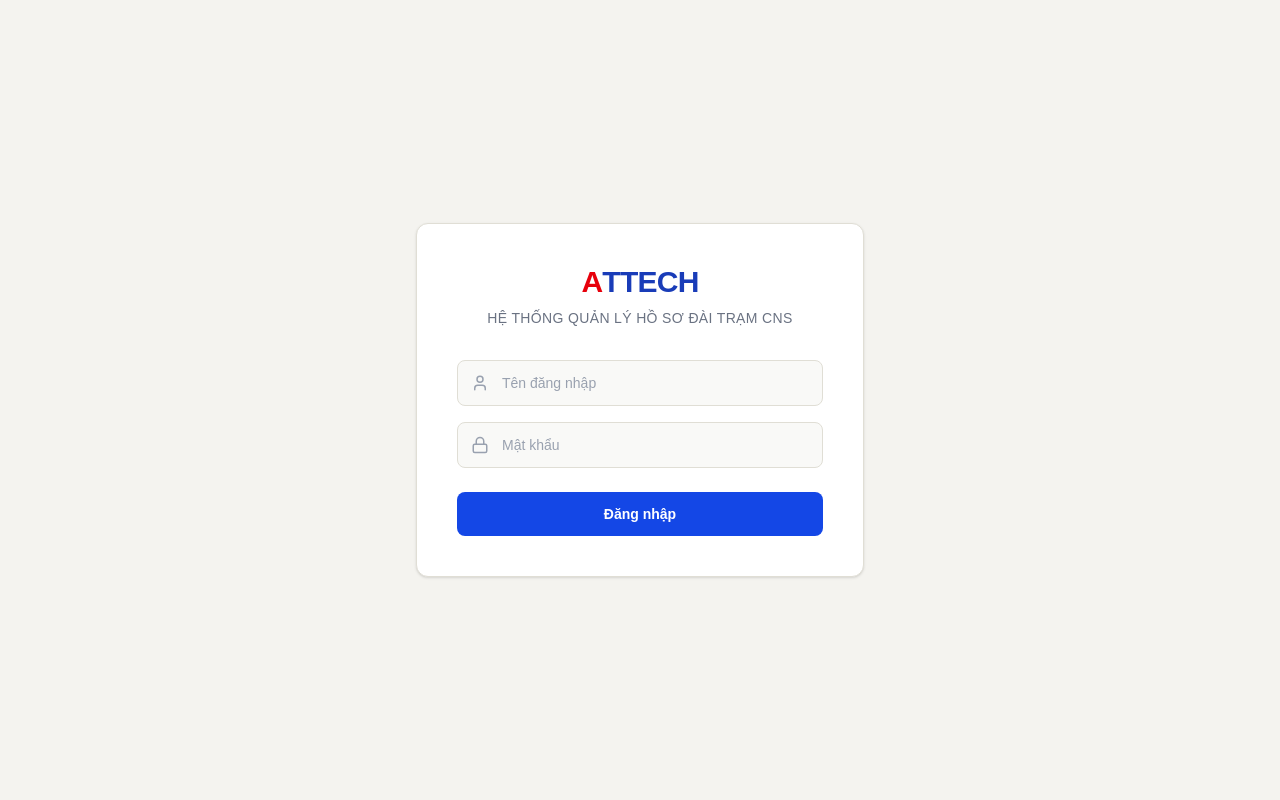
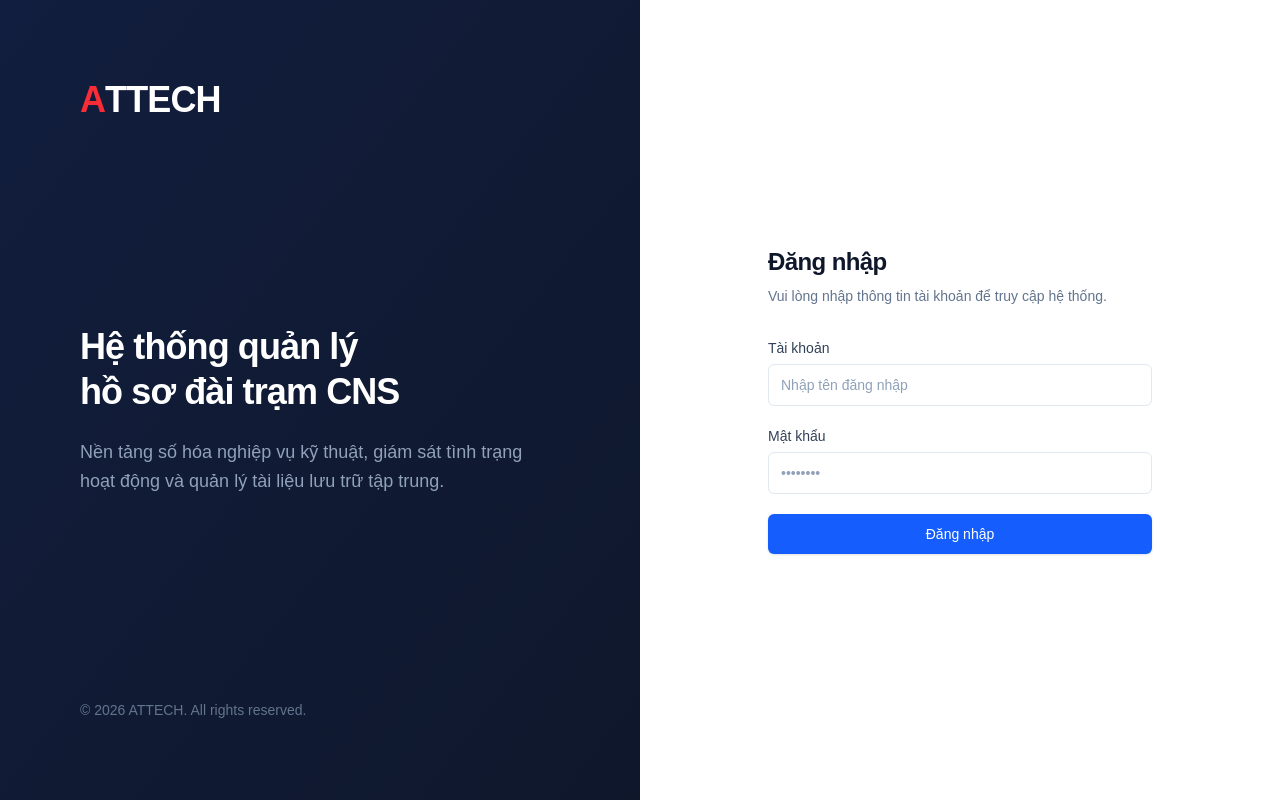
Before and after one commit to nhhaituhpy-hue/kiemtradaitram, a Next.js app: page / in a window 1280 px wide. Built offline with nearby package versions, Linux system fonts and the light colour scheme.

Commit message:
style: redesign login page with 50/50 split layout

```diff
--- a/src/app/page.tsx
+++ b/src/app/page.tsx
@@ -2,7 +2,6 @@
 
 import { useState } from "react";
 import { useRouter } from "next/navigation";
-import { User, Lock } from "lucide-react";
 
 export default function LoginPage() {
   const [username, setUsername] = useState("");
@@ -33,52 +32,83 @@ export default function LoginPage() {
   };
 
   return (
-    <div className="min-h-screen flex items-center justify-center bg-[#F4F3EF]">
-      <div className="w-full max-w-md p-8 md:p-10 bg-white rounded-xl shadow-sm border border-[#E0DED5]">
-        <div className="mb-8 text-center space-y-2">
-          <h1 className="text-3xl font-extrabold tracking-tight uppercase flex items-center justify-center">
+    <div className="min-h-screen flex w-full bg-white">
+      {/* Left Panel - Brand (Hidden on mobile) */}
+      <div className="hidden lg:flex w-1/2 bg-slate-900 flex-col justify-between p-12 lg:p-20 relative overflow-hidden">
+        {/* Subtle background pattern/gradient */}
+        <div className="absolute inset-0 bg-gradient-to-br from-blue-900/20 to-slate-900 pointer-events-none" />
+
+        <div className="relative z-10">
+          <h1 className="text-4xl font-extrabold tracking-tight uppercase flex items-center">
+            <span className="text-red-500">A</span>
+            <span className="text-white">TTECH</span>
+          </h1>
+        </div>
+
+        <div className="relative z-10 max-w-lg">
+          <h2 className="text-3xl md:text-4xl font-semibold text-white tracking-tight leading-tight mb-6">
+            Hệ thống quản lý<br />hồ sơ đài trạm CNS
+          </h2>
+          <p className="text-slate-400 text-lg leading-relaxed">
+            Nền tảng số hóa nghiệp vụ kỹ thuật, giám sát tình trạng hoạt động và quản lý tài liệu lưu trữ tập trung.
+          </p>
+        </div>
+
+        <div className="relative z-10 text-slate-500 text-sm">
+          &copy; {new Date().getFullYear()} ATTECH. All rights reserved.
+        </div>
+      </div>
+
+      {/* Right Panel - Form */}
+      <div className="w-full lg:w-1/2 flex items-center justify-center p-6 sm:p-12 bg-white">
+        <div className="w-full max-w-sm space-y-8">
+          {/* Mobile Logo */}
+          <div className="lg:hidden mb-8 space-y-2">
+            <h1 className="text-3xl font-extrabold tracking-tight uppercase flex items-center">
               <span className="text-red-600">A</span>
               <span className="text-blue-800">TTECH</span>
             </h1>
-          <p className="text-gray-500 font-medium text-sm uppercase tracking-wide">Hệ thống quản lý hồ sơ đài trạm CNS</p>
+            <p className="text-slate-500 font-medium text-sm tracking-wide">
+              Hệ thống quản lý hồ sơ đài trạm CNS
+            </p>
           </div>
-        <form onSubmit={handleLogin} className="space-y-6">
-          <div className="space-y-4">
+
           <div>
-              <div className="relative">
-                <div className="absolute inset-y-0 left-0 pl-3.5 flex items-center pointer-events-none text-gray-400">
-                  <User size={18} />
+            <h2 className="text-2xl font-semibold tracking-tight text-slate-900">Đăng nhập</h2>
+            <p className="text-sm text-slate-500 mt-2">
+              Vui lòng nhập thông tin tài khoản để truy cập hệ thống.
+            </p>
           </div>
+
+          <form onSubmit={handleLogin} className="space-y-5">
+            <div className="space-y-1.5">
+              <label className="text-sm font-medium text-slate-700 block">Tài khoản</label>
               <input
                 type="text"
                 value={username}
                 onChange={(e) => setUsername(e.target.value)}
-                  className="block w-full pl-11 pr-3 py-3 border border-[#E0DED5] rounded-lg bg-[#F4F3EF]/50 text-gray-900 placeholder-gray-400 focus:outline-none focus:ring-1 focus:ring-blue-600 focus:border-blue-600 focus:bg-white transition-colors text-sm"
-                  placeholder="Tên đăng nhập"
+                className="block w-full px-3 py-2.5 border border-slate-200 rounded-md bg-white text-slate-900 placeholder-slate-400 focus:outline-none focus:ring-2 focus:ring-blue-600/20 focus:border-blue-600 transition-shadow text-sm"
+                placeholder="Nhập tên đăng nhập"
                 required
               />
             </div>
-            </div>
 
-            <div>
-              <div className="relative">
-                <div className="absolute inset-y-0 left-0 pl-3.5 flex items-center pointer-events-none text-gray-400">
-                  <Lock size={18} />
+            <div className="space-y-1.5">
+              <div className="flex items-center justify-between">
+                <label className="text-sm font-medium text-slate-700 block">Mật khẩu</label>
               </div>
               <input
                 type="password"
                 value={password}
                 onChange={(e) => setPassword(e.target.value)}
-                  className="block w-full pl-11 pr-3 py-3 border border-[#E0DED5] rounded-lg bg-[#F4F3EF]/50 text-gray-900 placeholder-gray-400 focus:outline-none focus:ring-1 focus:ring-blue-600 focus:border-blue-600 focus:bg-white transition-colors text-sm"
-                  placeholder="Mật khẩu"
+                className="block w-full px-3 py-2.5 border border-slate-200 rounded-md bg-white text-slate-900 placeholder-slate-400 focus:outline-none focus:ring-2 focus:ring-blue-600/20 focus:border-blue-600 transition-shadow text-sm"
+                placeholder="••••••••"
                 required
               />
             </div>
-            </div>
-          </div>
 
             {error && (
-            <div className="text-sm text-red-600 text-center font-medium">
+              <div className="text-sm text-red-600 font-medium">
                 {error}
               </div>
             )}
@@ -86,7 +116,7 @@ export default function LoginPage() {
             <button
               type="submit"
               disabled={isLoading}
-            className="w-full flex items-center justify-center py-3 px-4 bg-blue-700 hover:bg-blue-800 text-white text-sm font-semibold rounded-lg transition-colors disabled:opacity-70 disabled:cursor-not-allowed"
+              className="w-full flex items-center justify-center py-2.5 px-4 bg-blue-600 hover:bg-blue-700 text-white text-sm font-medium rounded-md shadow-sm transition-colors disabled:opacity-70 disabled:cursor-not-allowed mt-2"
             >
               {isLoading ? (
                 <div className="w-5 h-5 border-2 border-white/30 border-t-white rounded-full animate-spin" />
@@ -97,5 +127,6 @@ export default function LoginPage() {
           </form>
         </div>
       </div>
+    </div>
   );
 }
```
Lines whose indentation alone changed are shown as unchanged.
